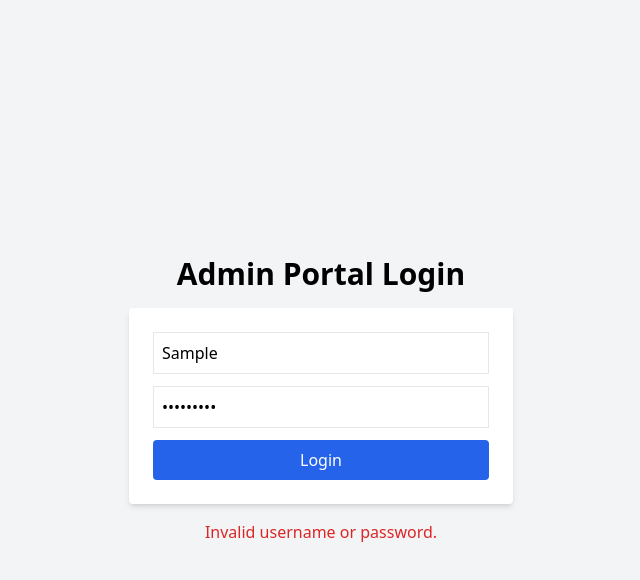
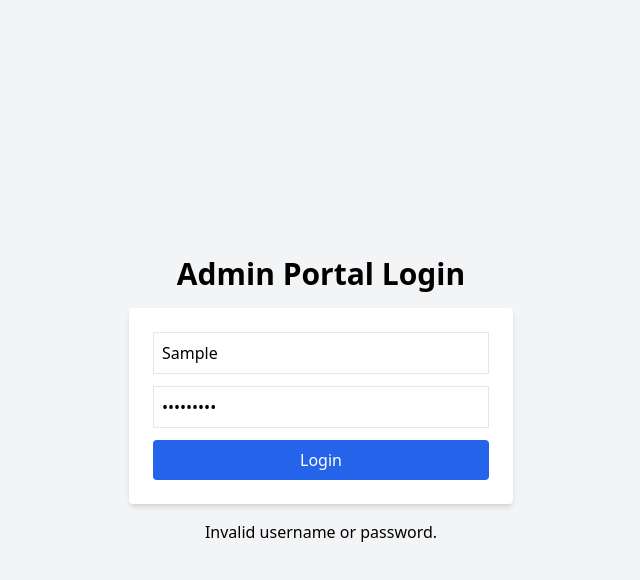
Before and after one commit to arianghojavand/strata-management-website, a Next.js app: page /portal in a window 1280 px wide. Both pictures are taken after typing "Sample", "Sample123" into the empty fields and a click on the button "Login". Shown: the top 580 px of the page, without its empty margins (319-959 px from the left). Built offline with nearby package versions, Linux system fonts and the light colour scheme; no server answers.

Commit message:
first website prototype complete

```diff
--- a/src/app/portal/page.js
+++ b/src/app/portal/page.js
@@ -52,14 +52,14 @@ export default function Portal() {
         </button>
       </form>
 
-      {message && <p className="mt-4 text-red-600">{message}</p>}
+      {message && <p className="mt-4">{message}</p>}
 
       {taskCount !== null && (
-        <div className="mt-6">
+        <div className="mt-6 flex flex-col items-center">
           <p className="text-lg font-medium">Number of enquiries: {taskCount}</p>
           <iframe
             src={process.env.NEXT_PUBLIC_SHEET_EMBED_URL}
-            width="400%"
+            width="372%"
             height="600"
             className="mt-4 border"
             title="Google Sheet"
```
